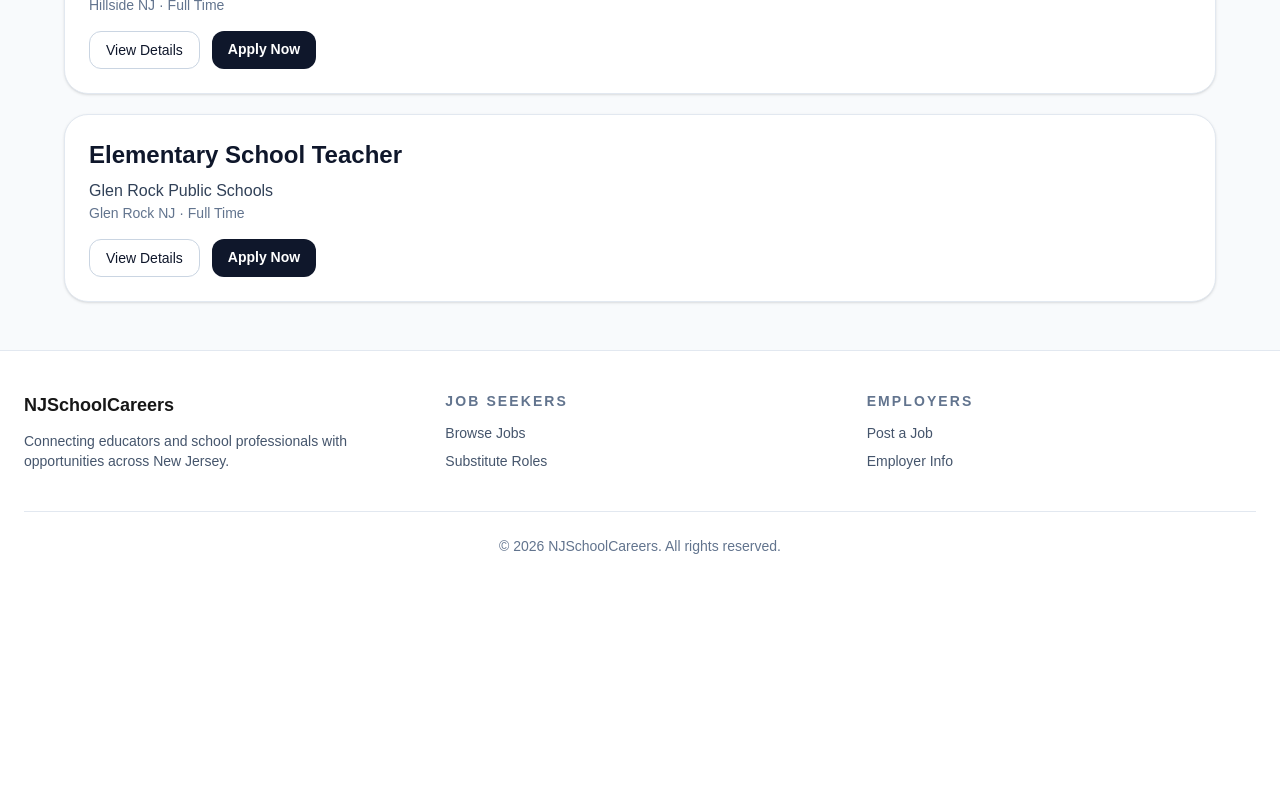
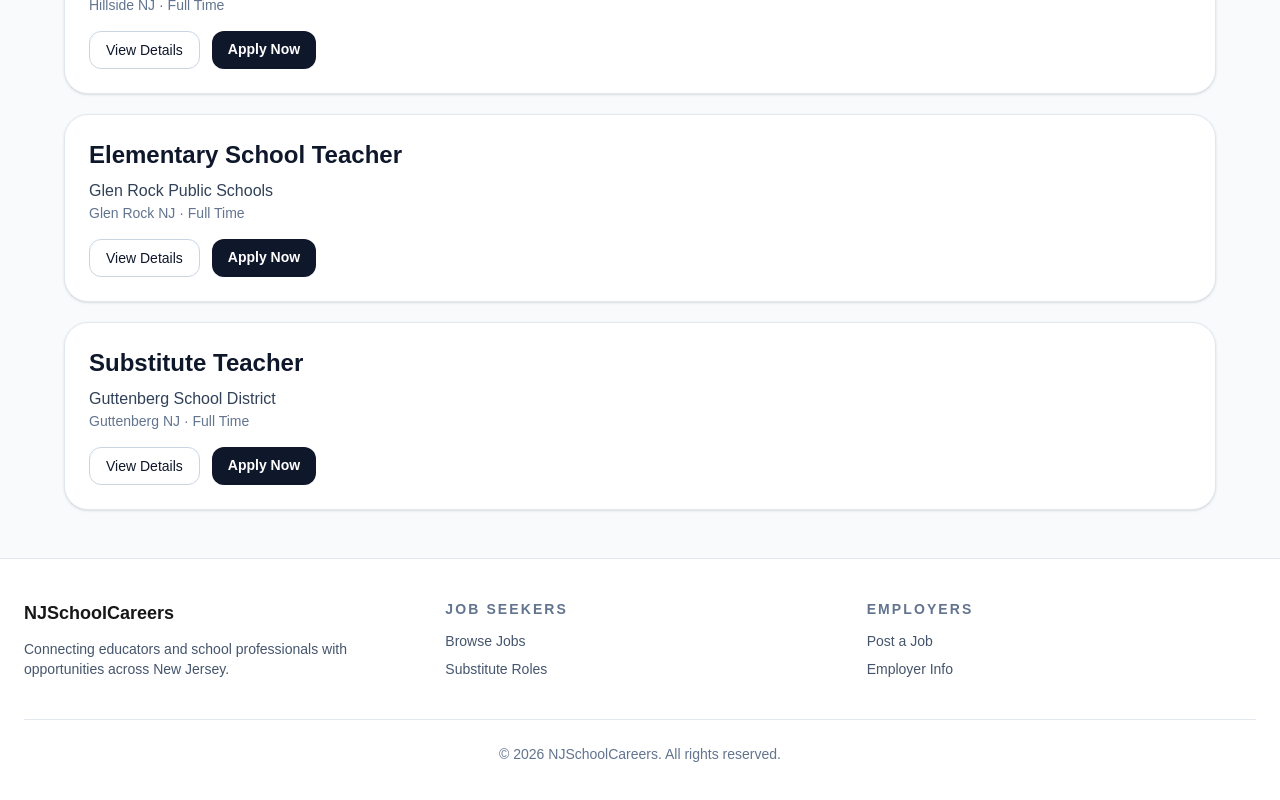
Before and after one commit to njwilkin1/nj-school-careers, a Next.js app: page /jobs in a window 1280 px wide. Shown: the part 1622-2422 px from the top of the page. Before the commit the page ends 2218 px from the top, so only its background shows below. Built offline with nearby package versions, Linux system fonts and the light colour scheme.

Commit message:
added jobs

```diff
--- a/data/jobs.ts
+++ b/data/jobs.ts
@@ -153,5 +153,22 @@
       "Excellent communication and classroom management skills."
     ],
     "slug": "elementary-school-teacher-glen-rock-public-schools-glen-rock-nj"
+  },
+  {
+    "title": "Substitute Teacher",
+    "district": "Guttenberg School District",
+    "location": "Guttenberg NJ",
+    "type": "Full Time",
+    "posted": "2026-04-08",
+    "applyUrl": "https://www.applitrack.com/alkschool/onlineapp/_application.aspx?posJobCodes=243&posFirstChoice=Substitute&posSpecialty=Substitute%20Teacher",
+    "overview": "We are seeking an experienced and reliable Substitute Teacher to help us fill gaps in our schedule due to sick days and vacation time. When we have an opening, we will call you in to fill in for an absent teacher. You will often have materials available to cover with the students for the day. Occasionally, we will require long-term subs for extended teacher absences. Our ideal candidate has some classroom teaching experience and possesses the skills needed to cover daily instruction and run the classroom environment in an orderly fashion.",
+    "responsibilities": [
+      "Take attendance according to the procedures of the school, keep classroom and work orderly, and maintain normal classroom rhythms",
+      "Direct the classroom, accomplishing curriculum objectives and goals outlined in the lesson plans",
+      "Comply with guidelines and policies of the school at all times",
+      "Maintain a professional attitude in all manner of conduct with students, faculty, and parents"
+    ],
+    "requirements": [],
+    "slug": "substitute-teacher-guttenberg-school-district-guttenberg-nj"
   }
 ];
```
Also changed, not shown: imports/jobs.csv, 1 other file (tests, documents, lock files or other folders).
